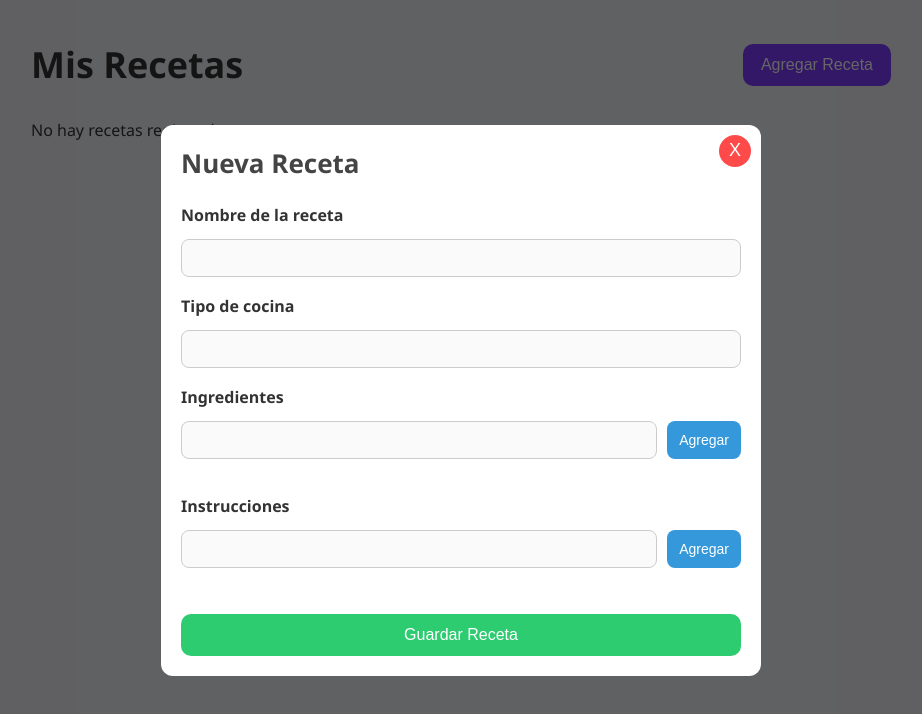
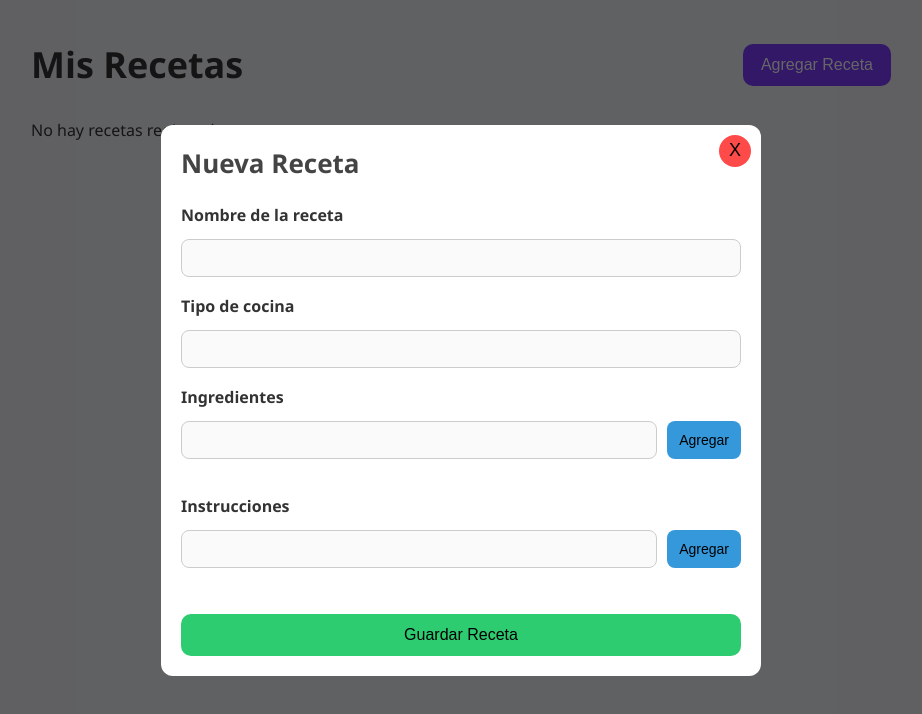
Before and after one commit to Emiliianoo/proyecto-recetas, a React (Vite) app: page / in a window 1280 px wide. Both pictures are taken after a click on the button "Agregar Receta". Shown: the top 714 px of the page, without its empty margins (179-1101 px from the left). Built offline with nearby package versions, Linux system fonts and the light colour scheme.

Commit message:
Correciones sonar

```diff
--- a/src/Componentes/IngredientList/IngredientList.tsx
+++ b/src/Componentes/IngredientList/IngredientList.tsx
@@ -2,8 +2,8 @@ import type { Ingrediente } from "../../types";
 import "./IngredientList.css";
 
 interface Props {
-  ingredientes: Ingrediente[];
-  eliminarIngrediente: (id: string) => void;
+  readonly ingredientes: Ingrediente[];
+  readonly eliminarIngrediente: (id: string) => void;
 }
 
 export default function IngredientList({
--- a/src/Componentes/Modal/Modal.css
+++ b/src/Componentes/Modal/Modal.css
@@ -30,7 +30,7 @@
   top: 10px;
   right: 10px;
   background: #ff4a4a;
-  color: white;
+  color: #000000;
   border: none;
   border-radius: 50%;
   width: 32px;
--- a/src/Componentes/Modal/Modal.tsx
+++ b/src/Componentes/Modal/Modal.tsx
@@ -1,9 +1,9 @@
 import "./Modal.css";
 
 interface Props {
-  mostrar: boolean;
-  cerrar: () => void;
-  children: React.ReactNode;
+  readonly mostrar: boolean;
+  readonly cerrar: () => void;
+  readonly children: React.ReactNode;
 }
 
 export default function Modal({ mostrar, cerrar, children }: Props) {
--- a/src/Componentes/RecipeCard/RecipeCard.tsx
+++ b/src/Componentes/RecipeCard/RecipeCard.tsx
@@ -2,8 +2,8 @@ import type { Receta } from "../../types";
 import "./RecipeCard.css";
 
 interface Props {
-  receta: Receta;
-  onVer: (receta: Receta) => void;
+  readonly receta: Receta;
+  readonly onVer: (receta: Receta) => void;
 }
 
 export default function RecipeCard({ receta, onVer }: Props) {
--- a/src/Componentes/RecipeForm/RecipeForm.css
+++ b/src/Componentes/RecipeForm/RecipeForm.css
@@ -37,7 +37,7 @@ input:focus {
 
 .btn-add {
   background-color: #3498db;
-  color: white;
+  color: #000000;
   border: none;
   padding: 10px 12px;
   border-radius: 8px;
@@ -58,7 +58,7 @@ input:focus {
   margin-left: 10px;
   background-color: #ff4d4d;
   border: none;
-  color: white;
+  color: #000000; /* CONTRASTE APROBADO */
   border-radius: 6px;
   cursor: pointer;
   padding: 5px 10px;
@@ -70,7 +70,7 @@ input:focus {
 
 .btn-guardar {
   background-color: #2ecc71;
-  color: white;
+  color: #000000; /* CONTRASTE APROBADO */
   border: none;
   padding: 12px;
   border-radius: 10px;
--- a/src/Componentes/RecipeForm/RecipeForm.tsx
+++ b/src/Componentes/RecipeForm/RecipeForm.tsx
@@ -4,7 +4,7 @@ import "./RecipeForm.css";
 import IngredientList from "../IngredientList/IngredientList";
 
 interface Props {
-  agregarReceta: (receta: Receta) => void;
+  readonly agregarReceta: (receta: Receta) => void;
 }
 
 export default function RecipeForm({ agregarReceta }: Props) {
@@ -104,7 +104,7 @@ export default function RecipeForm({ agregarReceta }: Props) {
       />
 
       {/* Ingredientes */}
-      <label>Ingredientes</label>
+      <label htmlFor="ingredientes">Ingredientes</label>
       <div className="fila-agregar">
         <input
           type="text"
@@ -122,7 +122,7 @@ export default function RecipeForm({ agregarReceta }: Props) {
       />
 
       {/* Instrucciones */}
-      <label>Instrucciones</label>
+      <label htmlFor="instruccioes">Instrucciones</label>
       <div className="fila-agregar">
         <input
           type="text"
--- a/src/Componentes/RecipeList/RecipeList.css
+++ b/src/Componentes/RecipeList/RecipeList.css
@@ -1,6 +1,6 @@
 .btn-ver {
   background-color: #6c63ff;
-  color: white;
+  color: #000000; /* CONTRASTE APROBADO */
   padding: 8px 14px;
   border: none;
   border-radius: 8px;
--- a/src/Componentes/RecipeList/RecipeList.tsx
+++ b/src/Componentes/RecipeList/RecipeList.tsx
@@ -3,8 +3,8 @@ import RecipeCard from "../RecipeCard/RecipeCard";
 import "./RecipeList.css";
 
 interface Props {
-  recetas: Receta[];
-  onVer: (receta: Receta) => void;
+  readonly recetas: Receta[];
+  readonly onVer: (receta: Receta) => void;
 }
 
 export default function RecipeList({ recetas, onVer }: Props) {
--- a/src/Componentes/RecipeViewModal/RecipeViewModal.css
+++ b/src/Componentes/RecipeViewModal/RecipeViewModal.css
@@ -60,7 +60,7 @@
 
 .view-close-btn {
   background-color: #6c63ff;
-  color: white;
+  color: #000000;
   border: none;
   padding: 12px 18px;
   border-radius: 8px;
--- a/src/Componentes/RecipeViewModal/RecipeViewModal.tsx
+++ b/src/Componentes/RecipeViewModal/RecipeViewModal.tsx
@@ -2,8 +2,8 @@ import "./RecipeViewModal.css";
 import type { Receta } from "../../types";
 
 interface Props {
-  receta: Receta | null;
-  cerrar: () => void;
+  readonly receta: Receta | null;
+  readonly cerrar: () => void;
 }
 
 export default function RecipeViewModal({ receta, cerrar }: Props) {
```
